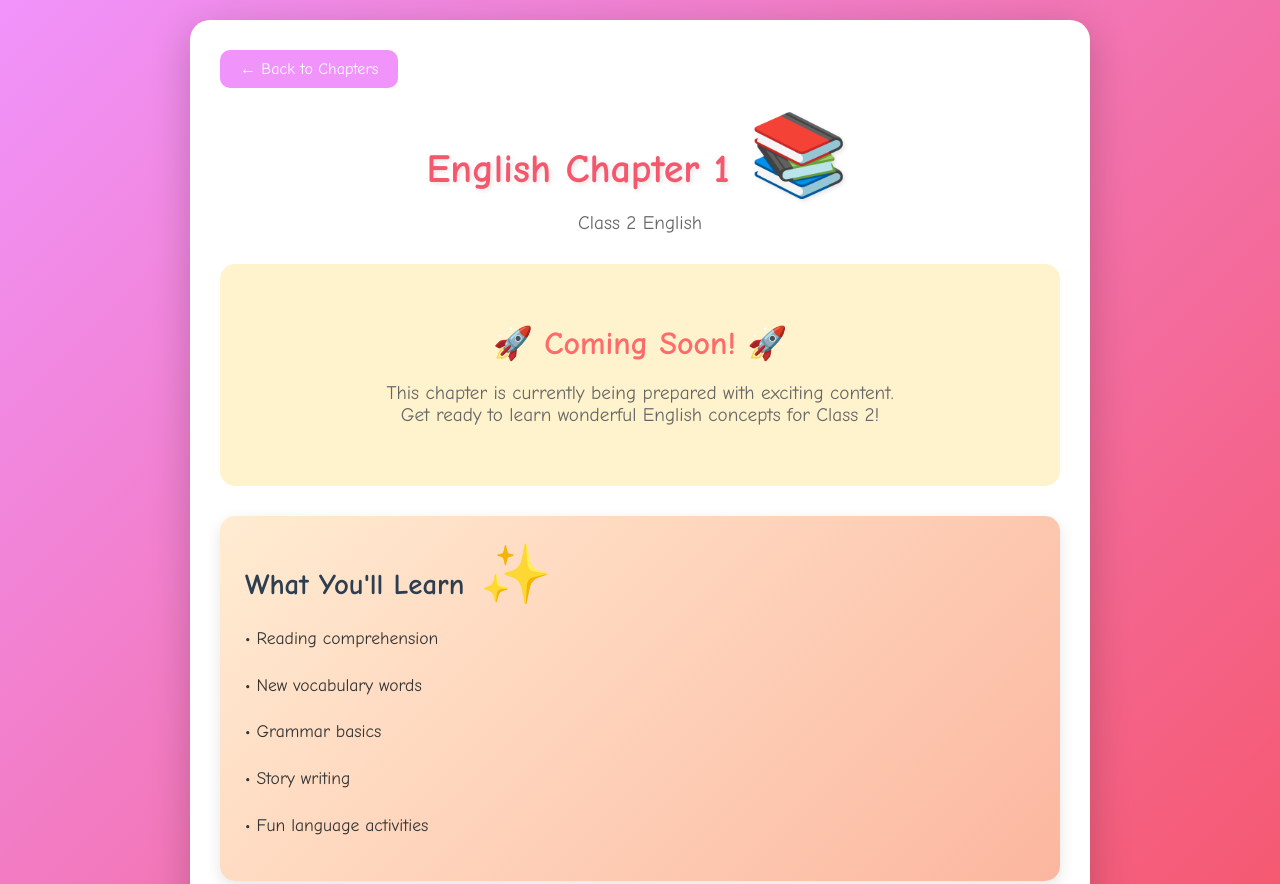
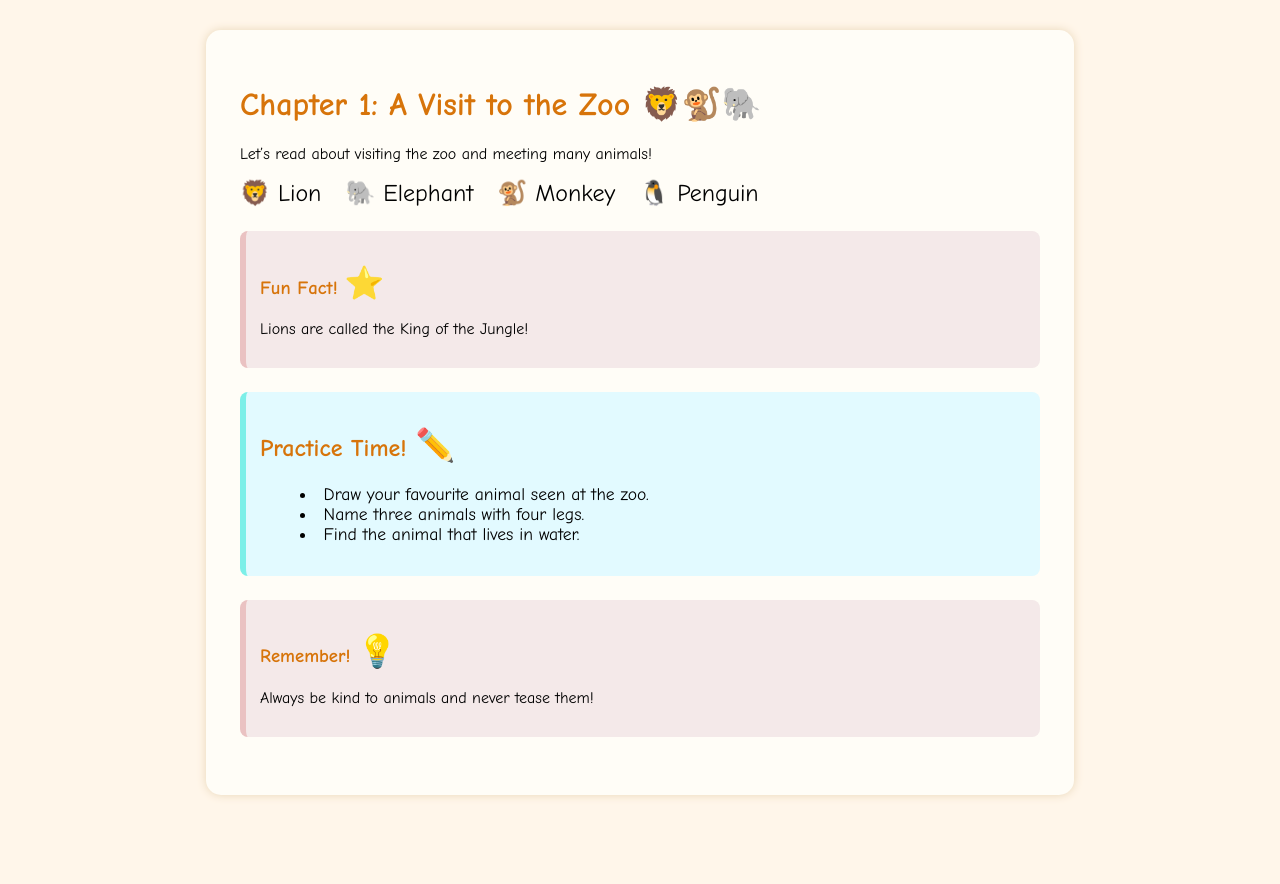
Before and after one commit to priyaggopa/learn-easy-cbse, a plain HTML site: page class2/english/chapter1.html in a window 1280 px wide. Shown: the top 884 px of the page. After the commit the page ends 825 px from the top, so only its background shows below. Drawn offline with Linux system fonts and the light colour scheme.

Commit message:
Update chapter1.html

```diff
--- a/class2/english/chapter1.html
+++ b/class2/english/chapter1.html
@@ -2,115 +2,39 @@
 <html lang="en">
 <head>
   <meta charset="UTF-8">
-    <meta name="viewport" content="width=device-width, initial-scale=1.0">
-    <title>Chapter 1 - Class 2 English</title>
+  <title>Chapter 1: A Visit to the Zoo - Class 2 English</title>
   <style>
-        * {
-            margin: 0;
-            padding: 0;
-            box-sizing: border-box;
-        }
-        body {
-            font-family: 'Comic Sans MS', 'Arial', sans-serif;
-            background: linear-gradient(135deg, #f093fb 0%, #f5576c 100%);
-            color: #333;
-            padding: 20px;
-            min-height: 100vh;
-        }
-        .container {
-            max-width: 900px;
-            margin: 0 auto;
-            background: white;
-            border-radius: 20px;
-            padding: 30px;
-            box-shadow: 0 10px 40px rgba(0,0,0,0.2);
-        }
-        h1 {
-            color: #f5576c;
-            text-align: center;
-            font-size: 2.5em;
-            margin-bottom: 10px;
-            text-shadow: 2px 2px 4px rgba(0,0,0,0.1);
-        }
-        .subtitle {
-            text-align: center;
-            color: #666;
-            margin-bottom: 30px;
-            font-size: 1.2em;
-        }
-        .back-link {
-            display: inline-block;
-            padding: 10px 20px;
-            background: #f093fb;
-            color: white;
-            text-decoration: none;
-            border-radius: 10px;
-            margin-bottom: 20px;
-            transition: all 0.3s;
-        }
-        .back-link:hover {
-            background: #f5576c;
-            transform: translateY(-2px);
-        }
-        .coming-soon {
-            text-align: center;
-            padding: 60px 20px;
-            background: #fff3cd;
-            border-radius: 15px;
-            margin: 30px 0;
-        }
-        .coming-soon h2 {
-            color: #ff6b6b;
-            font-size: 2em;
-            margin-bottom: 20px;
-        }
-        .coming-soon p {
-            font-size: 1.2em;
-            color: #666;
-        }
-        .section {
-            margin: 30px 0;
-            padding: 25px;
-            background: linear-gradient(135deg, #ffecd2 0%, #fcb69f 100%);
-            border-radius: 15px;
-            box-shadow: 0 5px 15px rgba(0,0,0,0.1);
-        }
-        .section h2 {
-            color: #2c3e50;
-            margin-bottom: 15px;
-            font-size: 1.8em;
-        }
-        .section p {
-            line-height: 1.8;
-            font-size: 1.1em;
-            margin-bottom: 15px;
-        }
-        .emoji {
-            font-size: 2em;
-            margin: 0 5px;
-        }
+    body { font-family: 'Comic Sans MS', cursive, sans-serif; background: #fff6ea; margin: 0; }
+    .container { max-width: 800px; margin: 30px auto; background: #fffdf7; border-radius: 15px; box-shadow: 0 0 10px #e9d7b8; padding: 34px; }
+    h1, h2, h3 { color: #d7740a; }
+    .emoji { font-size: 2rem; }
+    .animal-row { font-size: 1.5rem; margin: 12px 0; }
+    .fun-fact, .practice { margin: 24px 0; border-radius: 8px; padding: 14px; }
+    .fun-fact { background: #f4e9e9; border-left: 6px solid #eac2c2; }
+    .practice { background: #e2faff; border-left: 6px solid #7cefe8; }
+    ul { list-style: disc inside; font-size: 1.1rem; }
   </style>
 </head>
 <body>
 <div class="container">
-        <a href="../english.html" class="back-link">← Back to Chapters</a>
-
-        <h1>English Chapter 1 <span class="emoji">📚</span></h1>
-        <p class="subtitle">Class 2 English</p>
-
-        <div class="coming-soon">
-            <h2>🚀 Coming Soon! 🚀</h2>
-            <p>This chapter is currently being prepared with exciting content.</p>
-            <p>Get ready to learn wonderful English concepts for Class 2!</p>
+  <h1>Chapter 1: A Visit to the Zoo <span class="emoji">🦁🐒🐘</span></h1>
+  <p>Let’s read about visiting the zoo and meeting many animals!</p>
+  <div class="animal-row">🦁 Lion &nbsp; 🐘 Elephant &nbsp; 🐒 Monkey &nbsp; 🐧 Penguin</div>
+  <div class="fun-fact">
+    <h3>Fun Fact! <span class="emoji">⭐</span></h3>
+    <p>Lions are called the King of the Jungle!</p>
   </div>
-
-        <div class="section">
-            <h2>What You'll Learn <span class="emoji">✨</span></h2>
-            <p>• Reading comprehension</p>
-            <p>• New vocabulary words</p>
-            <p>• Grammar basics</p>
-            <p>• Story writing</p>
-            <p>• Fun language activities</p>
+  <div class="practice">
+    <h2>Practice Time! <span class="emoji">✏️</span></h2>
+    <ul>
+      <li>Draw your favourite animal seen at the zoo.</li>
+      <li>Name three animals with four legs.</li>
+      <li>Find the animal that lives in water.</li>
+    </ul>
+  </div>
+  <div class="fun-fact">
+    <h3>Remember! <span class="emoji">💡</span></h3>
+    <p>Always be kind to animals and never tease them!</p>
   </div>
 </div>
 </body>
```
Lines whose indentation alone changed are shown as unchanged.
